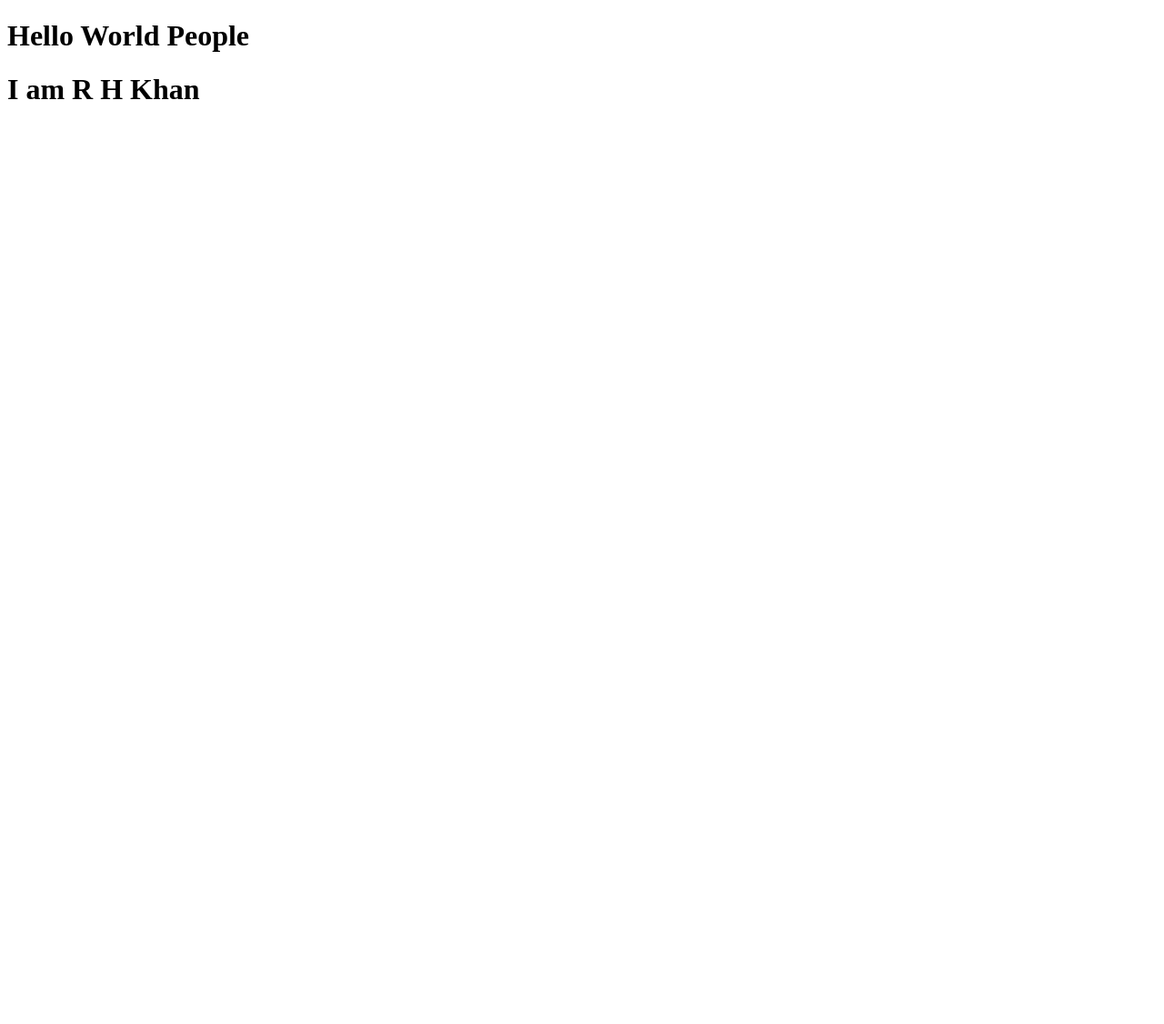
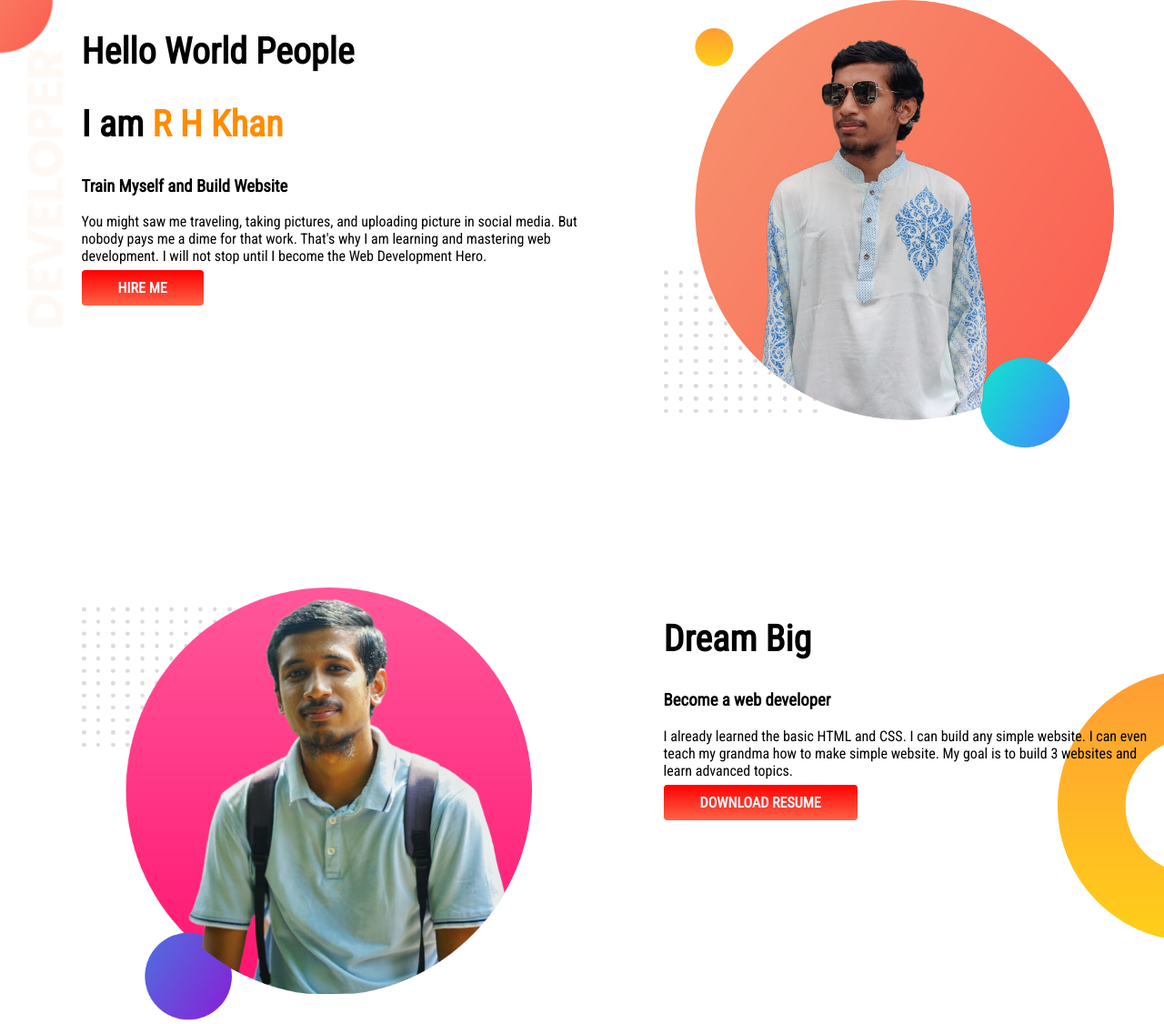
Before and after one commit to rhkhanofficial/khan-portfolio, a plain HTML site: page index.html in a window 1280 px wide. Shown: the whole page at 91% size. Before the commit the page ends 800 px from the top, so only its background shows below. Drawn offline with Linux system fonts and the light colour scheme.

Commit message:
top and dream area complete, alhamdulillah

```diff
--- a/index.html
+++ b/index.html
@@ -6,9 +6,35 @@
     <meta name="viewport" content="width=device-width, initial-scale=1.0">
     <title>R H Khan</title>
     <link rel="stylesheet" href="style.css">
+    <link rel="preconnect" href="https://fonts.googleapis.com">
+<link rel="preconnect" href="https://fonts.gstatic.com" crossorigin>
+<link href="https://fonts.googleapis.com/css2?family=Lato&family=Poppins&family=Roboto&family=Roboto+Condensed&display=swap" rel="stylesheet">
 </head>
 <body>
-    <h1>Hello World People</h1>
-    <h1>I am R H Khan</h1>
+    <section class="top-area">
+        <div class="half-width">
+            <h1>Hello World People</h1>
+    <h1>I am <span class="name-color">R H Khan</span></h1>
+    <h3>Train Myself and Build Website</h3>
+    <p>You might saw me traveling, taking pictures, and uploading picture in social media. But nobody pays me a dime for that work. That's why I am learning and mastering web development. I will not stop until I become the Web Development Hero.
+    </p>
+    <a class="link-button" target="_blank" href="https://www.linkedin.com/in/rhkhanofficial/">HIRE ME</a>
+        </div>
+        <div class="half-width">
+            <img src="images/khan-my-bg.png" alt="">
+        </div>
+    </section>
+    <section class="dream-area">
+        <div class="half-width">
+            <img src="images/khan-my-bg2.png" alt="">
+        </div>
+        <div class="half-width">
+            <h1>Dream Big</h1>
+            <h3>Become a web developer</h3>
+            <p>I already learned the basic HTML and CSS. I can build any simple website. I can even teach my grandma how to make simple website. My goal is to build 3 websites and learn advanced topics.</p>
+            <a class="link-button" href="https://www.linkedin.com/in/rhkhanofficial/">DOWNLOAD RESUME</a>
+        </div>
+    </section>
+
 </body>
 </html>
--- a/style.css
+++ b/style.css
@@ -0,0 +1,40 @@
+body{
+    font-family: 'Lato', sans-serif;
+font-family: 'Poppins', sans-serif;
+font-family: 'Roboto', sans-serif;
+font-family: 'Roboto Condensed', sans-serif;
+margin: 0;
+}
+h1{
+    font-size: 40px;
+}
+.name-color{
+    color: darkorange;
+}
+.half-width{
+    width: 50%;
+    padding-left: 7%;
+}
+.half-width img{
+    width: 90%;
+}
+.link-button{
+    text-decoration: none;
+    background-image: linear-gradient(red, tomato);
+    padding: 10px 40px;
+    color: aliceblue;
+    font-weight: 800;
+    border-radius: 4px;
+}
+.top-area{
+    display: flex;
+    background-image: url(images/top-banner.png);
+    background-repeat: no-repeat;
+    margin-bottom: 150px;
+}
+.dream-area{
+    display: flex;
+    background-image: url(images/dream-bg.png);
+    background-repeat: no-repeat;
+    background-position: right;
+}
```
